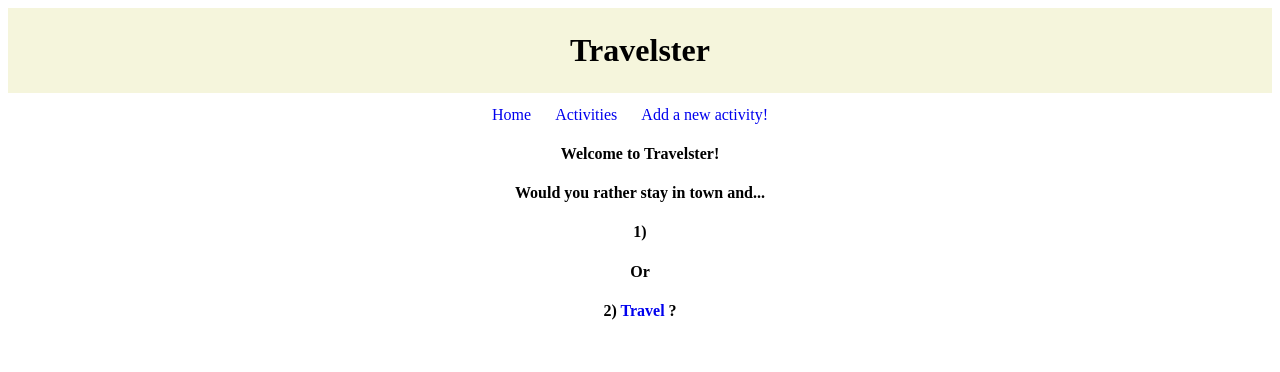
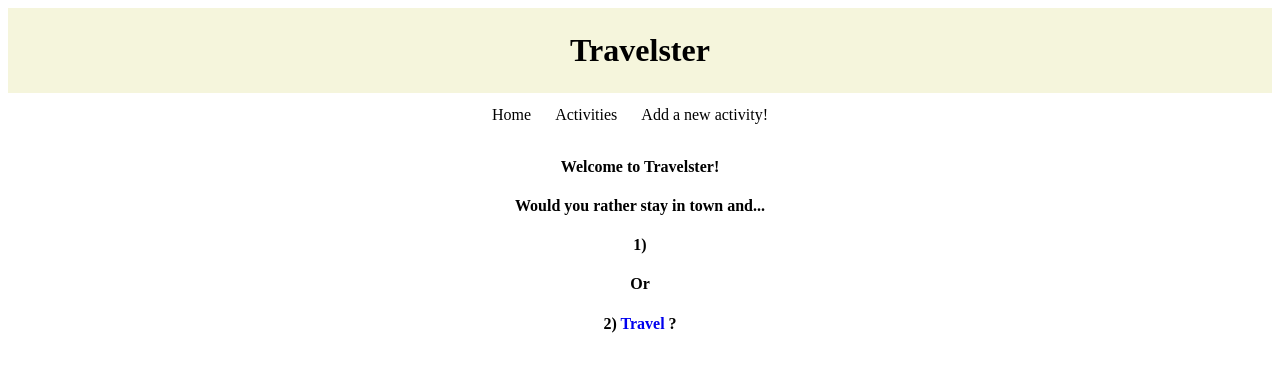
Before and after one commit to ttuannguyen/travelster-frontend, a React (Create React App) app: page / in a window 1280 px wide. Shown: the top 372 px of the page. Built offline with nearby package versions, Linux system fonts and the light colour scheme; no server answers; data requests are answered from the project's data file.

Commit message:
update styling of nav links

```diff
--- a/src/components/Navbar.jsx
+++ b/src/components/Navbar.jsx
@@ -4,9 +4,9 @@ import { NavLink } from 'react-router-dom';
 const Navbar = () => {
   return (
       <div id="nav-bar">
-          <NavLink className="navlink" style={{ marginRight: "20px", textDecoration: 'none' }} to="/"> Home </NavLink>
-          <NavLink className="navlink" style={{ marginRight: "20px", textDecoration: 'none' }} to="/activities"> Activities </NavLink>
-          <NavLink className="navlink" style={{ marginRight: "20px", textDecoration: 'none' }} to="/activities/new"> Add a new activity! </NavLink>
+          <NavLink className="navlink" style={{ marginRight: "20px"}} to="/"> Home </NavLink>
+          <NavLink className="navlink" style={{ marginRight: "20px"}} to="/activities"> Activities </NavLink>
+          <NavLink className="navlink" style={{ marginRight: "20px"}} to="/activities/new"> Add a new activity! </NavLink>
       </div>
   )
 }
--- a/src/index.css
+++ b/src/index.css
@@ -1,8 +1,15 @@
 /* Nav Bar */
+
 
 #nav-bar {
   text-align: center;
   padding-top: 1%;
+  padding-bottom: 1%;
+}
+
+.navlink {
+  text-decoration: none;
+  color: black;
 }
 
 
```
Also changed, not shown: 1 other file (tests, documents, lock files or other folders).
